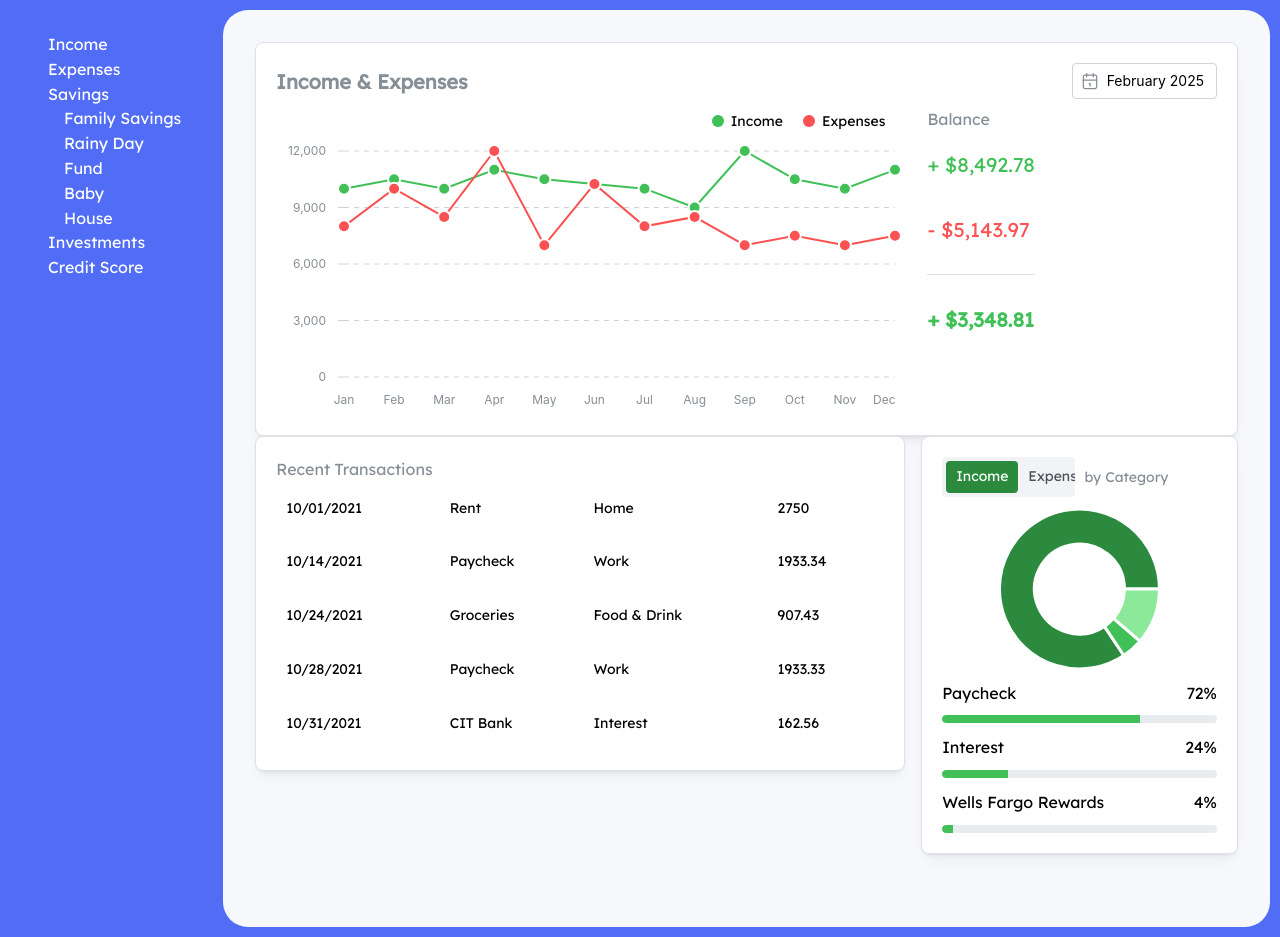
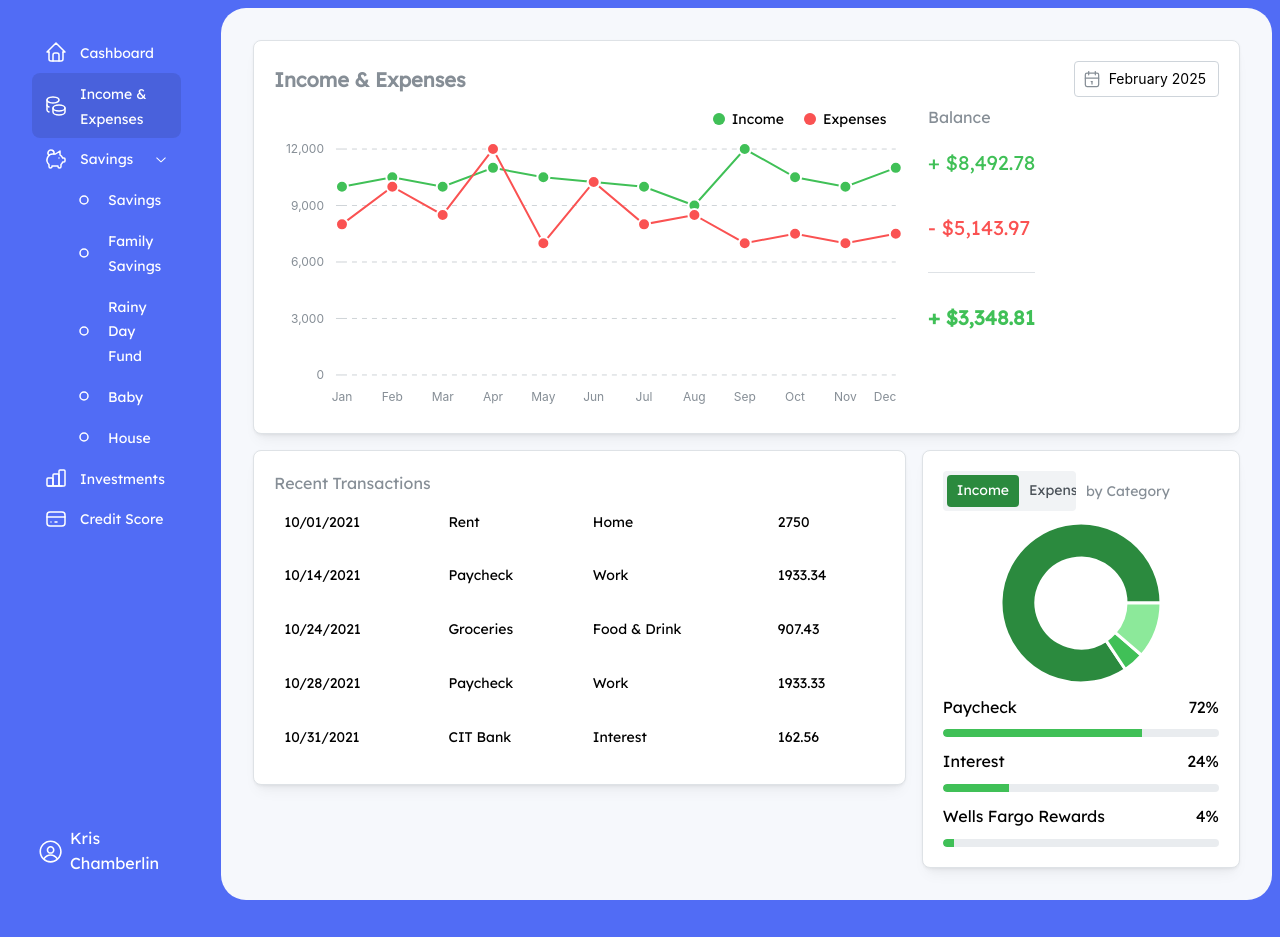
Before and after one commit to kechamberlin/cashboard, a Next.js app: page /income-and-expenses in a window 1280 px wide. After the commit the page ends 908 px from the top, so only its background shows below. Built offline with nearby package versions, Linux system fonts and the light colour scheme.

Commit message:
Replaced hard-coded Drawer with new NavDrawer component.

```diff
--- a/src/app/income-and-expenses/page.tsx
+++ b/src/app/income-and-expenses/page.tsx
@@ -40,6 +40,8 @@ const IncomePage = () => {
   const MOCK_DATA = [
     // TODO: Define a data structure, ex:
     //    { month: '', year: ??, balance: 1014.21, }
+    // note: month should come from a timestamp, and can be formatted on FE
+    // ie, shortened month will NOT be in the data
 
     { month: 'Jan', income: 10000, expenses: 8000 },
     { month: 'Feb', income: 10500, expenses: 10000 },
@@ -66,32 +68,10 @@ const IncomePage = () => {
       ['10/31/2021', 'CIT Bank', 'Interest', 162.56],
     ],
   };
+
   return (
-    // TODO: replace with Drawer component
-    <Container mih={'100vh'} fluid p={0} bd={0}>
-      <Grid grow gutter={0}>
-        <GridCol span={2} p={32} mih={'100vh'}>
-          <List withPadding listStyleType='none'>
-            <ListItem>Income</ListItem>
-            <ListItem>Expenses</ListItem>
-            <ListItem>
-              Savings
-              <List withPadding listStyleType='none'>
-                <ListItem>Family Savings</ListItem>
-                <ListItem>Rainy Day Fund</ListItem>
-                <ListItem>Baby</ListItem>
-                <ListItem>House</ListItem>
-              </List>
-            </ListItem>
-
-            <ListItem>Investments</ListItem>
-            <ListItem>Credit Score</ListItem>
-          </List>
-        </GridCol>
-        {/* <Box></Box> */}
-        <GridCol span={10} p={10}>
-          <Card radius={25} bg={'#f6f8fc'} h={'100%'}>
-            <Group grow gap={0} justify='flex-start' align='stretch' style={{ flexDirection: 'column' }} h={'100%'} p={'md'}>
+    // <Group grow gap={0} justify='flex-start' align='stretch' style={{ flexDirection: 'column' }} h={'100%'} p={'md'}>
+    <Stack align='stretch' justify='center' p={'md'}>
       {/* Compare Graph, Card */}
       <Group grow align='flex-start'>
         <Grid>
@@ -318,11 +298,8 @@ const IncomePage = () => {
           </GridCol>
         </Grid>
       </Group>
-            </Group>
-          </Card>
-        </GridCol>
-      </Grid>
-    </Container>
+      {/* </Group> */}
+    </Stack>
   );
 };
 
--- a/src/app/layout.tsx
+++ b/src/app/layout.tsx
@@ -2,8 +2,8 @@ import '@mantine/core/styles.css';
 import '@mantine/charts/styles.css';
 import '@mantine/dates/styles.css';
 import { Lexend } from 'next/font/google';
-import { ColorSchemeScript, MantineProvider } from '@mantine/core';
-
+import { Card, ColorSchemeScript, Container, Grid, GridCol, MantineProvider } from '@mantine/core';
+import NavDrawer from './components/NavDrawer/NavDrawer';
 import './globals.css';
 
 const lexend = Lexend({ subsets: ['latin'], weight: '400' });
@@ -20,7 +20,22 @@ export default function RootLayout({ children }: { children: React.ReactNode })
         <ColorSchemeScript />
       </head>
       <body className={lexend.className}>
-        <MantineProvider>{children}</MantineProvider>
+        <MantineProvider>
+          <Container p={0} fluid bd={0}>
+            <Grid grow gutter={0}>
+              {/* TODO: mih={'100vh'} should be for desktop only.  Responsive view should be icons / collapsed. */}
+              <GridCol span={2} p={32} mih={'100vh'}>
+                <NavDrawer />
+              </GridCol>
+
+              <GridCol span={10} p={8}>
+                <Card radius={25} bg={'#f6f8fc'} h={'100%'}>
+                  {children}
+                </Card>
+              </GridCol>
+            </Grid>
+          </Container>
+        </MantineProvider>
       </body>
     </html>
   );
```
Also changed, not shown: src/app/page.tsx (+10 -40 lines). Lines whose indentation alone changed are shown as unchanged.
